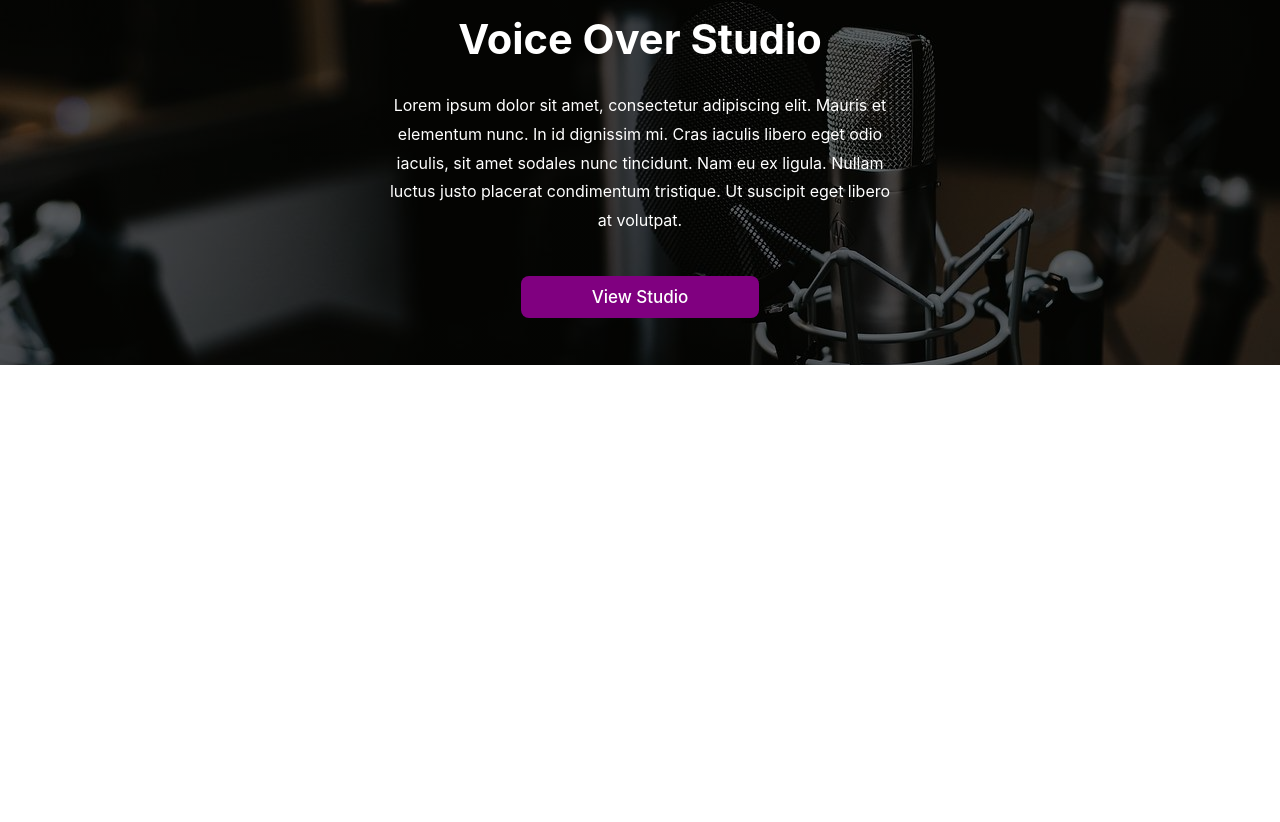
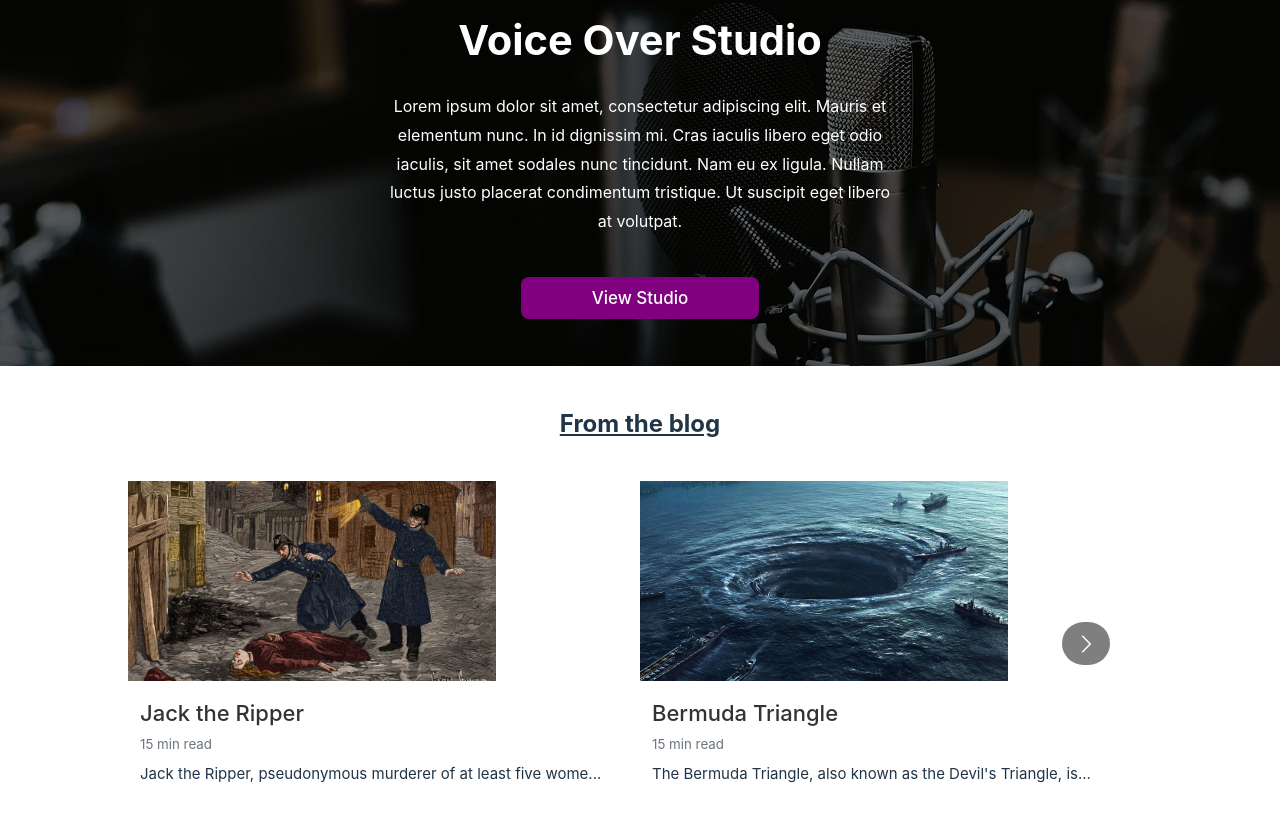
Before and after one commit to samuelkaranja/voiceover-React, a React (Vite) app: page / in a window 1280 px wide. Shown: the part 1464-2286 px from the top of the page. Before the commit the page ends 1829 px from the top, so only its background shows below. Built offline with nearby package versions, Linux system fonts and the light colour scheme.

Commit message:
Added a News component

```diff
--- a/src/components/Artist/Artist.jsx
+++ b/src/components/Artist/Artist.jsx
@@ -23,7 +23,7 @@ const Artist = () => {
         make your project unforgettable!
       </p>
       <span>
-        Don't believe me? <Link to="/">Have a Listen</Link>
+        Don't believe me? <Link to="/gallery">Have a Listen</Link>
       </span>
     </div>
   );
--- a/src/components/Artist/artist.css
+++ b/src/components/Artist/artist.css
@@ -4,7 +4,7 @@
 }
 
 .artist img {
-  height: 20vh;
+  height: 25vh;
 }
 
 .artist h2 {
@@ -44,4 +44,8 @@
     margin: 0 auto;
     padding: 30px 10px;
   }
+
+  .artist img {
+    height: 30vh;
+  }
 }
--- a/src/components/Navigation/navbar.css
+++ b/src/components/Navigation/navbar.css
@@ -5,6 +5,7 @@
   left: 0;
   background-color: transparent;
   z-index: var(--z-fixed);
+  border-bottom: 1px dotted #333;
 }
 
 .nav {
@@ -21,6 +22,11 @@
   transition: color 0.4s;
   font-size: 25px;
   font-family: italic;
+}
+
+.nav__logo:hover {
+  color: var(--first-color);
+  cursor: pointer;
 }
 
 .nav__toggle,
--- /dev/null
+++ b/src/components/News/News.jsx
@@ -0,0 +1,42 @@
+import "./news.css";
+import { blogs } from "../../assets/Blog/Data";
+import Card from "../Card/Card";
+import Carousel from "react-multi-carousel";
+import "react-multi-carousel/lib/styles.css";
+
+const responsive = {
+  superLargeDesktop: {
+    // the naming can be any, depends on you.
+    breakpoint: { max: 4000, min: 3000 },
+    items: 5,
+  },
+  desktop: {
+    breakpoint: { max: 3000, min: 1024 },
+    items: 3,
+  },
+  tablet: {
+    breakpoint: { max: 1024, min: 464 },
+    items: 2,
+  },
+  mobile: {
+    breakpoint: { max: 464, min: 0 },
+    items: 1,
+  },
+};
+
+const News = () => {
+  return (
+    <div className="news">
+      <h2>From the blog</h2>
+      <Carousel responsive={responsive} swipeable={true} draggable={true}>
+        {blogs && blogs.length > 0 ? (
+          blogs.slice(0, 3).map((blog) => <Card blog={blog} key={blog.id} />)
+        ) : (
+          <h2>No blogs found</h2>
+        )}
+      </Carousel>
+    </div>
+  );
+};
+
+export default News;
--- /dev/null
+++ b/src/components/News/news.css
@@ -0,0 +1,11 @@
+.news {
+  width: 80%;
+  margin: 0 auto;
+  padding: 20px 0;
+}
+
+.news h2 {
+  text-decoration: underline;
+  text-align: center;
+  padding-bottom: 20px;
+}
--- a/src/components/index.js
+++ b/src/components/index.js
@@ -2,6 +2,7 @@ export { default as NavBar } from "./Navigation/NavBar";
 export { default as Banner } from "./Banner/Banner";
 export { default as Intro } from "./Introduction/Intro";
 export { default as Artist } from "./Artist/Artist";
+export { default as News } from "./News/News";
 export { default as Projects } from "./Projects/Projects";
 export { default as AudioPlayer } from "./AudioPlayer/AudioPlayer";
 export { default as VideoPlayer } from "./VideoPlayer/VideoPlayer";
--- a/src/pages/Blog/blog.css
+++ b/src/pages/Blog/blog.css
@@ -1,3 +1,7 @@
+.blog {
+  padding: 30px 0;
+}
+
 .blog .popular,
 .blog .technology {
   width: 80%;
--- a/src/pages/BlogDetails/blogdetails.css
+++ b/src/pages/BlogDetails/blogdetails.css
@@ -1,6 +1,7 @@
 .details {
   width: 95%;
   margin: 0 auto;
+  padding: 40px 0;
 }
 
 .details img {
@@ -12,6 +13,7 @@
 .details h2 {
   font-size: 2rem;
   margin: 5px 0;
+  text-decoration: underline;
 }
 
 .details p {
--- a/src/pages/Contact/contact.css
+++ b/src/pages/Contact/contact.css
@@ -1,4 +1,5 @@
 .contact {
   background-color: #f5f5f5;
   height: 120vh;
+  padding: 50px 0;
 }
--- a/src/pages/Gallery/Gallery.jsx
+++ b/src/pages/Gallery/Gallery.jsx
@@ -3,7 +3,7 @@ import "./gallery.css";
 
 const Gallery = () => {
   return (
-    <div>
+    <div className="gallery">
       <Projects />
     </div>
   );
--- a/src/pages/Gallery/gallery.css
+++ b/src/pages/Gallery/gallery.css
@@ -0,0 +1,3 @@
+.gallery {
+  padding: 50px 0;
+}
--- a/src/pages/Home/Home.jsx
+++ b/src/pages/Home/Home.jsx
@@ -1,4 +1,4 @@
-import { Banner, Clients, Intro, Studio } from "../../components";
+import { Banner, Clients, Intro, News, Studio } from "../../components";
 import "./home.css";
 
 const Home = () => {
@@ -8,6 +8,7 @@ const Home = () => {
       <Intro />
       <Clients />
       <Studio />
+      <News />
     </>
   );
 };
```
